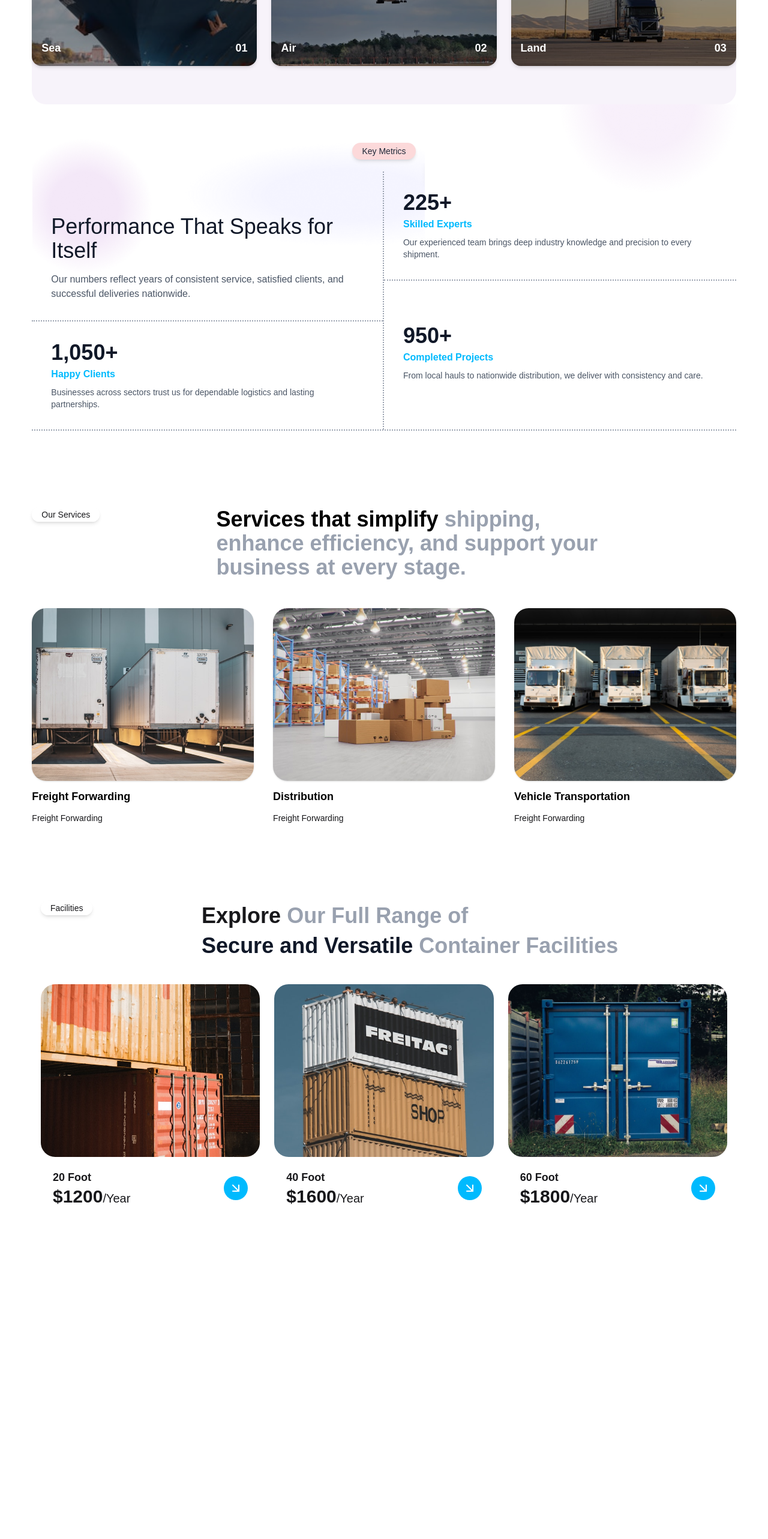
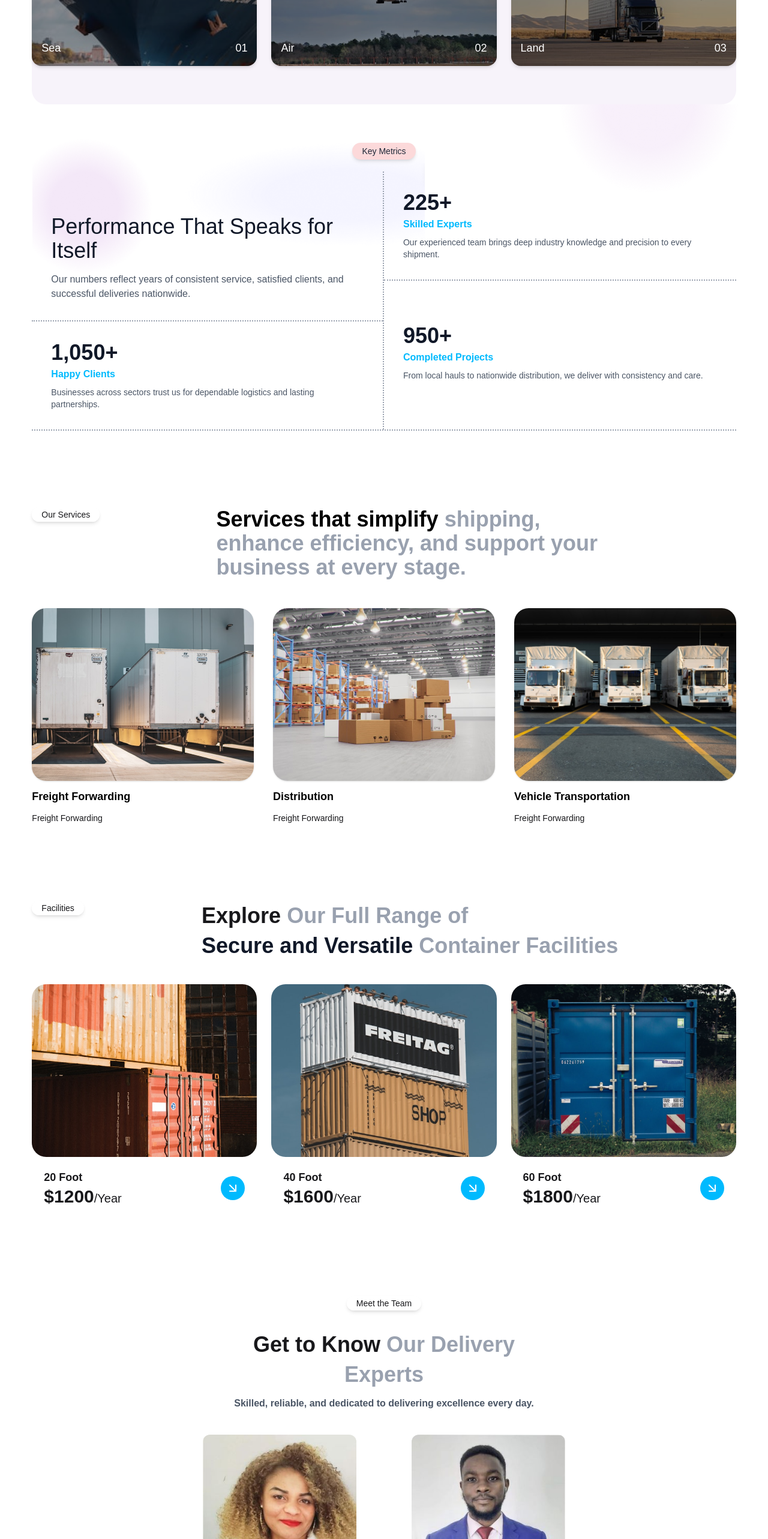
Before and after one commit to ameerhamzahd/KM-Logistics-Ltd., a React (Vite) app: page / in a window 1280 px wide. Shown: the part 1647-4213 px from the top of the page at 60% size. Before the commit the page ends 3744 px from the top, so only its background shows below. Built offline with nearby package versions, Linux system fonts and the light colour scheme; a web font is replaced by a local one.

Commit message:
KM-Logistics-Ltd. Team-UI done.

```diff
--- a/src/App.jsx
+++ b/src/App.jsx
@@ -6,6 +6,7 @@ import Facilities from './components/Facilities/Facilities'
 import KeyMetrics from './components/KeyMetrics/KeyMetrics'
 import Navbar from './components/Navbar/Navbar'
 import OurServices from './components/OurServices/OurServices'
+import Team from './components/Team/Team'
 
 function App() {
 
@@ -37,6 +38,10 @@ function App() {
           <div>
             <Facilities></Facilities>
           </div>
+
+          <div>
+            <Team></Team>
+          </div>
         </main>
 
         <footer>
--- a/src/components/CarrierOptions/CareerOptions.jsx
+++ b/src/components/CarrierOptions/CareerOptions.jsx
@@ -66,10 +66,10 @@ const CarrierOptions = () => {
                 <FaGlobe />
                 {item.icon}
               </div>
-              <div className="absolute bottom-4 left-4 text-white text-lg font-semibold">
+              <div className="absolute bottom-4 left-4 text-white text-lg font-medium">
                 {item.title}
               </div>
-              <div className="absolute bottom-4 right-4 text-white text-lg font-semibold">
+              <div className="absolute bottom-4 right-4 text-white text-lg font-medium">
                 {item.number}
               </div>
             </div>
--- a/src/components/Facilities/Facilities.jsx
+++ b/src/components/Facilities/Facilities.jsx
@@ -26,7 +26,7 @@ const containerData = [
 
 const Facilities = () => {
     return (
-        <section className="py-16 px-4 bg-white">
+        <section className="py-16 px-4 lg:px-0 bg-white">
             <div className="max-w-11/12 mx-auto">
                 {/* Title */}
                 <div className="mb-10 flex flex-col lg:flex-row justify-between">
--- /dev/null
+++ b/src/components/Team/Team.jsx
@@ -0,0 +1,72 @@
+import { FaArrowUpRightFromSquare } from "react-icons/fa6";
+import team1 from "../../assets/team1.png"
+import team2 from "../../assets/team2.png"
+import { GoArrowUpRight } from "react-icons/go";
+
+const teamMembers = [
+    {
+        id: 1,
+        name: "Managing Director",
+        image: team1,
+    },
+    {
+        id: 2,
+        name: "Accountant",
+        image: team2,
+    },
+];
+
+const Team = () => {
+    return (
+        <section className="py-16 px-4 lg:px-0 text-center">
+            <div className="max-w-2xl mx-auto">
+                {/* Badge */}
+                <div className="mb-8">
+                    <span className="bg-white shadow-md px-4 py-1 rounded-full text-sm font-medium">
+                        Meet the Team
+                    </span>
+                </div>
+
+                {/* Heading */}
+                <h2 className="text-4xl font-semibold leading-snug mb-3">
+                    Get to Know <span className="text-gray-400">Our Delivery</span><br />
+                    <span className="text-gray-400">Experts</span>
+                </h2>
+                <p className="text-gray-600 font-bold mb-10">
+                    Skilled, reliable, and dedicated to delivering excellence every day.
+                </p>
+
+                {/* Team Cards */}
+                <div className="grid grid-cols-1 md:grid-cols-2 gap-6 justify-center">
+                    {teamMembers.map((member) => (
+                        <div
+                            key={member.id}
+                            className="flex flex-col"
+                        >
+                            <div className="flex justify-center">
+                                <img
+                                    src={member.image}
+                                    alt={member.name}
+                                    className="rounded-xl w-64 h-64 object-cover object-top"
+                                />
+                            </div>
+                            <div className="px-18 md:px-8 py-3">
+                                <div></div>
+                                <div className="flex items-end justify-between">
+                                    <p className="text-xl font-bold">
+                                        <span className="text-sm font-medium">{member.name}</span>
+                                    </p>
+                                    <button className="w-10 h-10 flex items-center justify-center bg-info rounded-full text-white cursor-pointer hover:scale-105 hover:bg-neutral transition duration-300">
+                                        <GoArrowUpRight className="text-2xl" />
+                                    </button>
+                                </div>
+                            </div>
+                        </div>
+                    ))}
+                </div>
+            </div>
+        </section>
+    );
+};
+
+export default Team;
```
Also changed, not shown: src/assets/team1.png (added), src/assets/team2.png (added).
